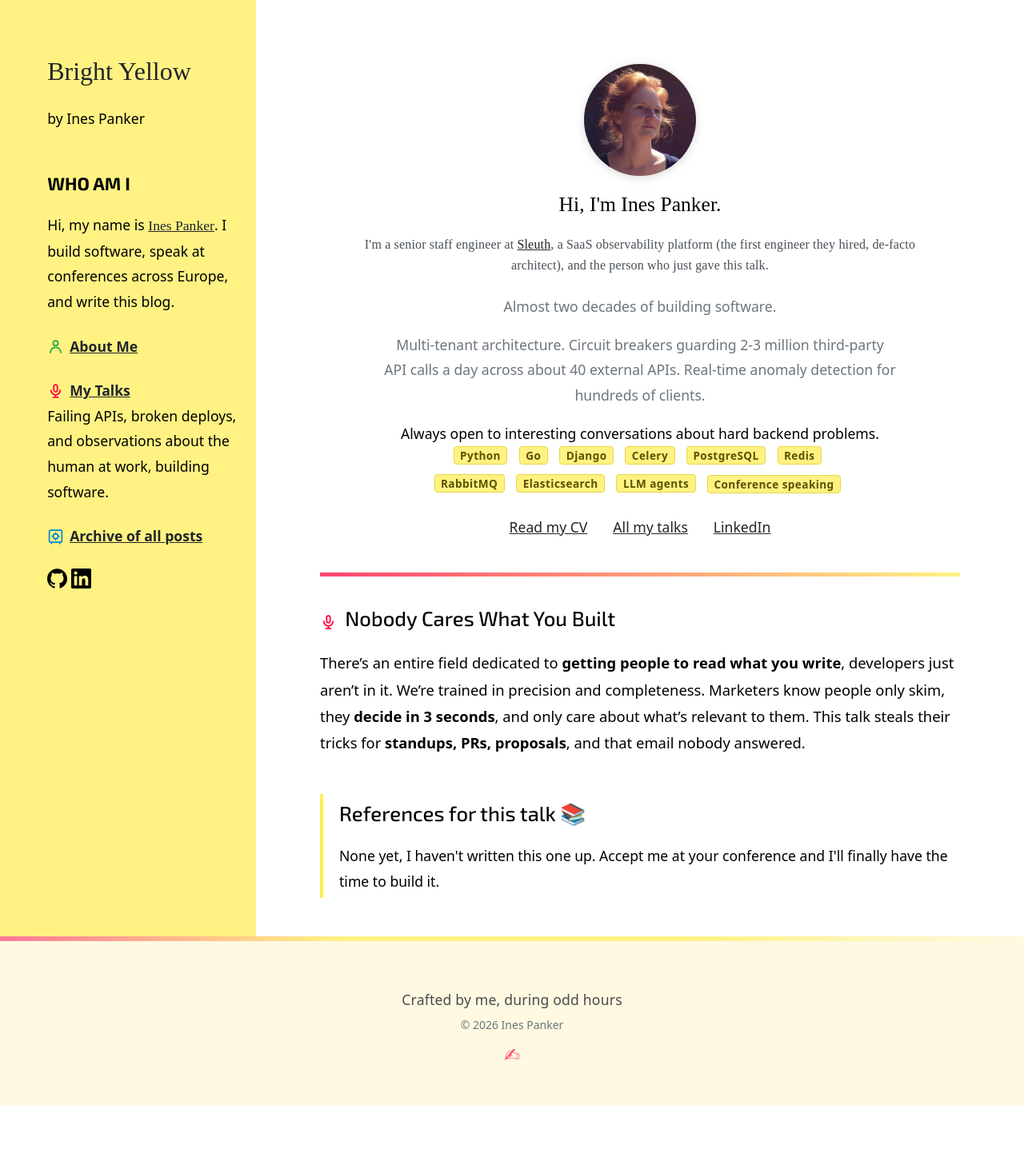
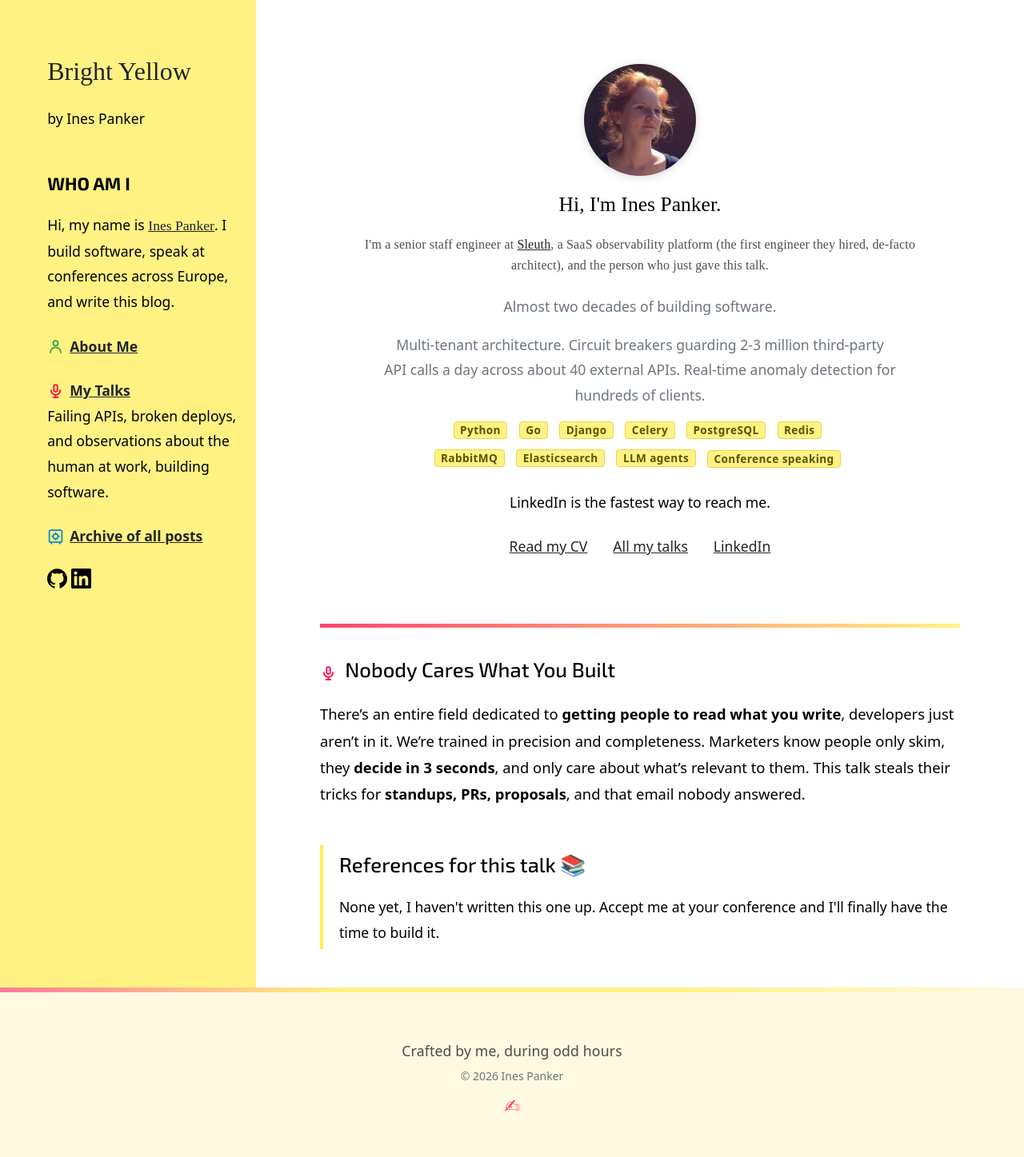
Before and after one commit to inesp/inesp.github.io, a Jekyll site: the page built from talk/nobody-cares.md, in a window 1280 px wide. Shown: the whole page at 80% size. Built offline with Jekyll 4.4.1, drawn with Linux system fonts in a browser that asks for light colours; nearby versions of some CDN libraries; some web fonts are replaced; a style sheet for code colours, icons or effects is not loaded; before the commit the page ends 1383 px from its top, so only the background shows below that.

Commit message:
Tidy the talk hero contact line and spacing

```diff
--- a/_data/bio.yml
+++ b/_data/bio.yml
@@ -17,4 +17,3 @@ talk: |
   <p class="hero-tagline">I'm a senior staff engineer at <a href="https://www.sleuth.io" target="_blank">Sleuth</a>, a SaaS observability platform (the first engineer they hired, de-facto architect), and the person who just gave this talk.</p>
   <p class="hero-facts">Almost two decades of building software.</p>
   <p class="hero-facts">Multi-tenant architecture. Circuit breakers guarding 2-3 million third-party API calls a day across about 40 external APIs. Real-time anomaly detection for hundreds of clients.</p>
-  <p class="talk-open">Always open to interesting conversations about hard backend problems.</p>
--- a/_layouts/talk.html
+++ b/_layouts/talk.html
@@ -56,6 +56,7 @@ related_posts feeds the reference list, named_posts feeds the links at the botto
   <h1 class="hero-name">Hi, I'm Ines Panker.</h1>
   {{ site.data.bio.talk }}
   {% include badges.html class="hero-badges" %}
+  <p class="talk-open">LinkedIn is the fastest way to reach me.</p>
   <p class="hero-links">
     <a href="/cv/">Read my CV</a>
     <a href="/talks/">All my talks</a>
--- a/_sass/talk.scss
+++ b/_sass/talk.scss
@@ -4,7 +4,7 @@
 /* The hero reuses .home-hero, trimmed: someone standing in a conference hallway
    gets a smaller photo and a tighter block before the talk itself. */
 .talk-hero {
-  margin-bottom: 2.5rem;
+  margin-bottom: 5rem; // let the block breathe before the talk itself starts
 
   .hero-photo {
     width: 140px;
```
